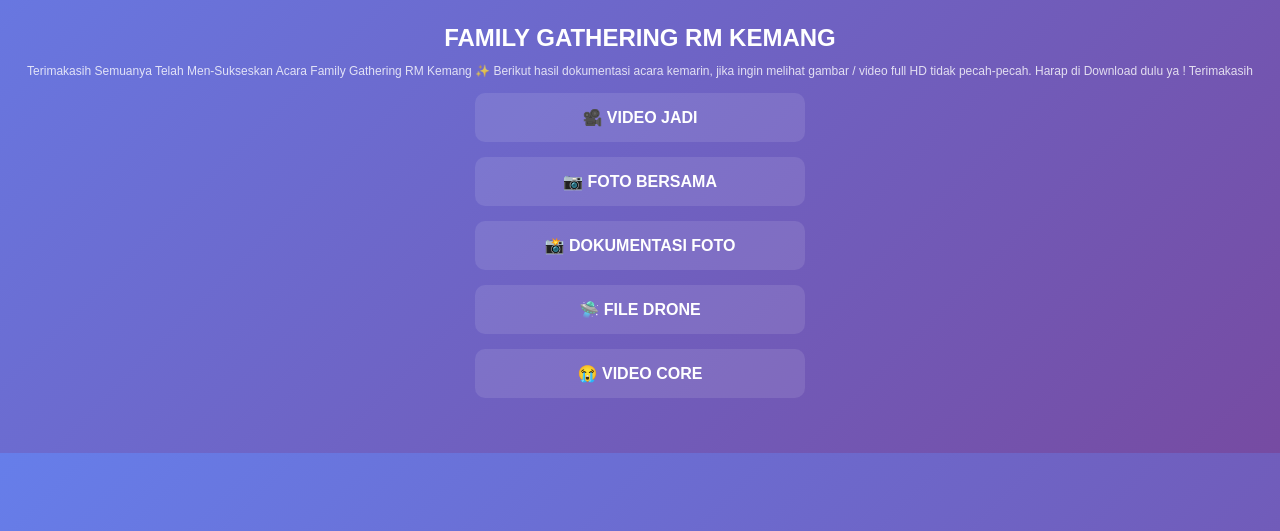
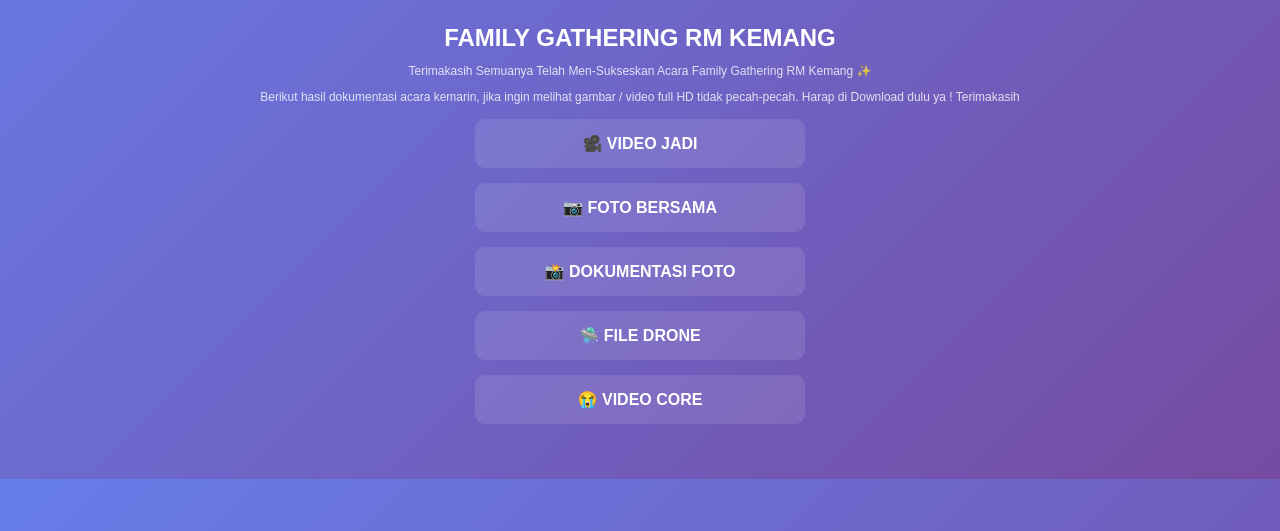
Before and after one commit to aldydasilva172-lang/RM-KEMANG, a plain HTML site: page index.html in a window 1280 px wide. Shown: the part 269-800 px from the top of the page. Drawn offline with Linux system fonts and the light colour scheme.

Commit message:
Update index.html

```diff
--- a/index.html
+++ b/index.html
@@ -49,8 +49,8 @@
   <h2>FAMILY GATHERING RM KEMANG</h2>
   <p>Terimakasih Semuanya
     Telah Men-Sukseskan Acara Family Gathering RM Kemang
-    ✨
-    Berikut hasil dokumentasi acara kemarin, jika ingin melihat gambar / video full HD tidak pecah-pecah. Harap di Download dulu ya !
+    ✨ </p>    <p> Berikut hasil dokumentasi acara kemarin,
+    jika ingin melihat gambar / video full HD tidak pecah-pecah. Harap di Download dulu ya !
    Terimakasih </p>
 
   <a class="link" href="https://drive.google.com/drive/folders/114kNT3t1nnbmb-fcNGjHbuBG2KzZg50F" target="_blank">🎥 VIDEO JADI</a>
```
